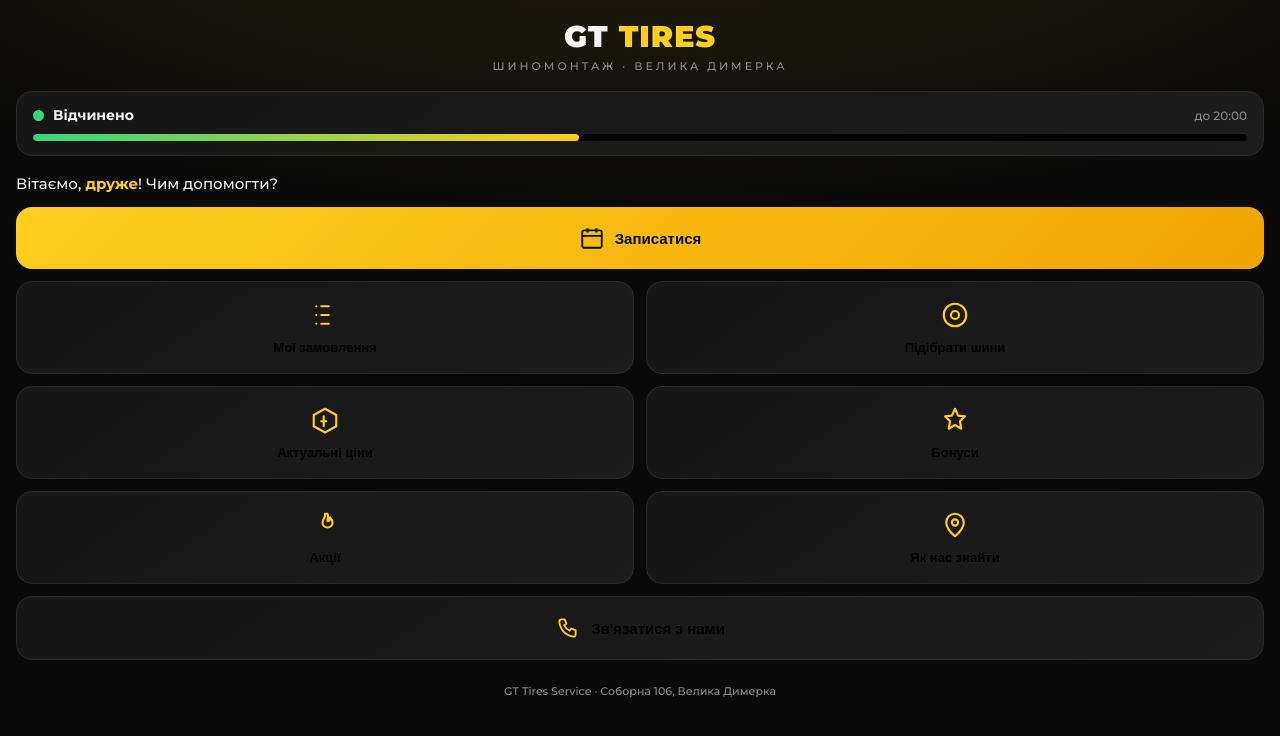
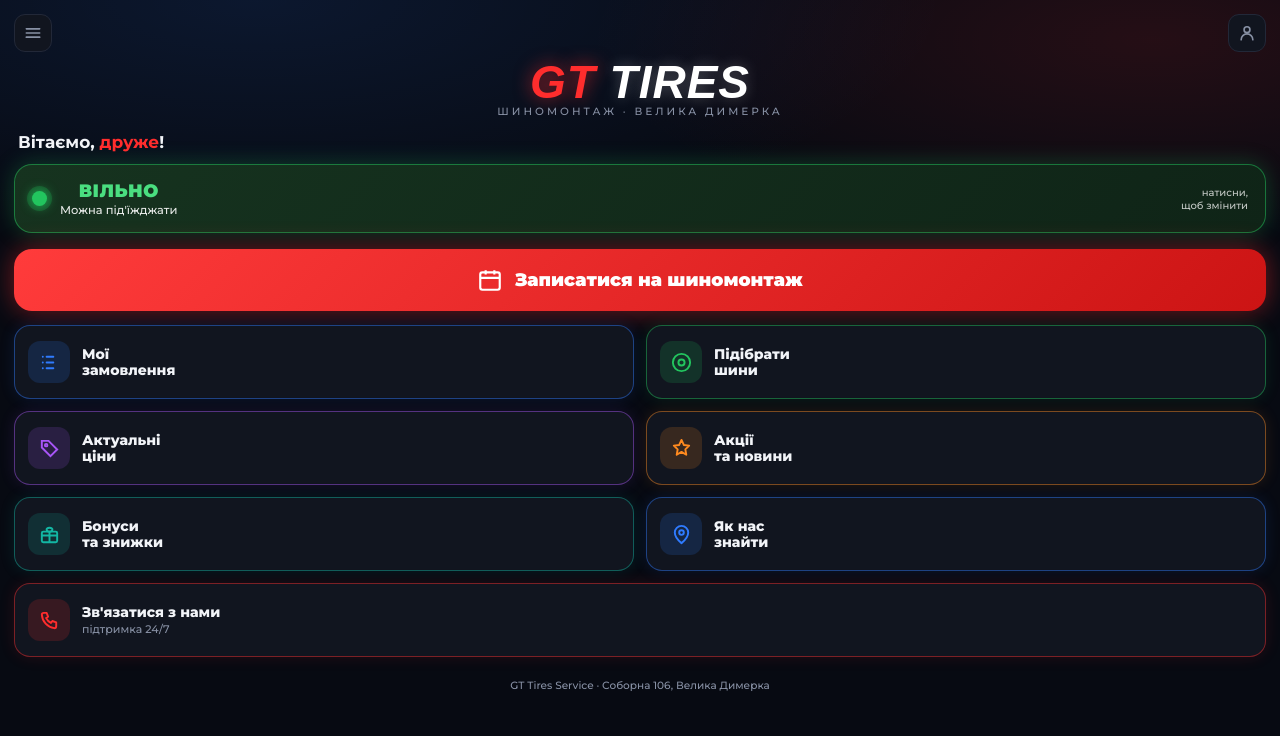
Before and after one commit to tangar19901990/gt-tires-app, a plain HTML site: page gt-tires-miniapp.html in a window 1280 px wide. Drawn offline with Linux system fonts and the light colour scheme; no server answers.

Commit message:
Add files via upload

```diff
--- a/gt-tires-miniapp.html
+++ b/gt-tires-miniapp.html
@@ -6,248 +6,248 @@
 <title>GT Tires Service</title>
 <script src="https://telegram.org/js/telegram-web-app.js"></script>
 <link rel="preconnect" href="https://fonts.googleapis.com">
-<link href="https://fonts.googleapis.com/css2?family=Montserrat:wght@500;700;900&display=swap" rel="stylesheet">
+<link href="https://fonts.googleapis.com/css2?family=Montserrat:wght@500;700;800;900&family=Oswald:ital,wght@1,600;1,700&display=swap" rel="stylesheet">
 <style>
   /* ============================================================
-     GT Tires Mini App — Блок 2: Головний екран
-     Стиль: чорний + золото (#ffce1f), Montserrat
+     GT Tires Mini App — Головний екран (неон-формат)
      ============================================================ */
-
   :root{
-    --gold:#ffce1f;
-    --gold-soft:rgba(255,206,31,.15);
-    --bg:#0a0a0a;
-    --card:#161616;
-    --card-2:#1d1d1d;
-    --line:#2a2a2a;
-    --text:#f4f4f4;
-    --muted:#8a8a8a;
+    --bg:#070a12;
+    --card:#11151f;
+    --line:#222838;
+    --text:#f2f4f8;
+    --muted:#8891a5;
+    --red:#ff2d2d;
+    --blue:#2f7bff;
+    --green:#22c55e;
+    --purple:#a855f7;
+    --orange:#ff8a1f;
+    --teal:#13b6a3;
   }
   *{box-sizing:border-box;margin:0;padding:0;-webkit-tap-highlight-color:transparent;}
   body{
-    font-family:'Montserrat',-apple-system,system-ui,sans-serif;
+    font-family:'Montserrat',system-ui,sans-serif;
     background:var(--bg);
     color:var(--text);
     min-height:100vh;
-    padding:18px 16px 40px;
-    background-image:radial-gradient(120% 60% at 50% -10%, rgba(255,206,31,.10), transparent 60%);
+    padding:14px 14px 36px;
+    background-image:
+      radial-gradient(90% 50% at 20% 0%, rgba(47,123,255,.12), transparent 60%),
+      radial-gradient(80% 45% at 90% 5%, rgba(255,45,45,.12), transparent 55%);
   }
 
-  /* ---------- Логотип ---------- */
-  .logo{
-    text-align:center;
-    font-weight:900;
-    font-size:30px;
-    letter-spacing:1px;
-    margin-bottom:4px;
+  /* ---- Верхня панель ---- */
+  .topbar{display:flex;align-items:center;justify-content:space-between;margin-bottom:10px;}
+  .icon-btn{width:38px;height:38px;border-radius:11px;background:var(--card);border:1px solid var(--line);
+            display:flex;align-items:center;justify-content:center;}
+  .icon-btn svg{width:20px;height:20px;stroke:var(--muted);fill:none;stroke-width:2;}
+
+  /* ---- Логотип ---- */
+  .logo{font-family:'Oswald',sans-serif;font-style:italic;font-weight:700;
+        text-align:center;font-size:46px;line-height:.9;letter-spacing:1px;margin:6px 0 2px;}
+  .logo .gt{color:var(--red);text-shadow:0 0 18px rgba(255,45,45,.65);}
+  .logo .tr{color:#fff;text-shadow:0 0 14px rgba(255,255,255,.25);}
+  .tagline{text-align:center;color:var(--muted);font-size:10.5px;letter-spacing:3px;
+           text-transform:uppercase;margin-bottom:14px;}
+
+  /* ---- Привітання ---- */
+  .hello{font-size:17px;font-weight:700;margin:0 4px 12px;}
+  .hello b{color:var(--red);}
+
+  /* ---- Індикатор зайнятості (тапабельний) ---- */
+  .busy{
+    width:100%;border:none;cursor:pointer;border-radius:18px;padding:16px 18px;
+    display:flex;align-items:center;gap:13px;margin-bottom:16px;
+    transition:transform .12s ease, box-shadow .25s ease, background .25s ease;
+    color:#fff;font-family:inherit;
   }
-  .logo span{color:var(--gold);}
-  .tagline{
-    text-align:center;
-    color:var(--muted);
-    font-size:11px;
-    letter-spacing:3px;
-    text-transform:uppercase;
-    margin-bottom:18px;
+  .busy:active{transform:scale(.98);}
+  .busy .b-dot{width:15px;height:15px;border-radius:50%;background:#fff;flex-shrink:0;
+               box-shadow:0 0 0 5px rgba(255,255,255,.18);}
+  .busy .b-title{font-weight:900;font-size:18px;letter-spacing:.5px;}
+  .busy .b-sub{font-size:11.5px;opacity:.9;margin-top:1px;}
+  .busy .b-hint{margin-left:auto;font-size:10px;opacity:.75;text-align:right;line-height:1.3;}
+  .busy.free{background:linear-gradient(135deg,#16331f,#0f2417);
+             box-shadow:0 0 22px rgba(34,197,94,.28),inset 0 0 0 1px rgba(34,197,94,.5);}
+  .busy.free .b-dot{background:var(--green);box-shadow:0 0 12px var(--green),0 0 0 5px rgba(34,197,94,.22);}
+  .busy.free .b-title{color:#4ade80;}
+  .busy.busy-on{background:linear-gradient(135deg,#3a1414,#260d0d);
+                box-shadow:0 0 22px rgba(255,45,45,.30),inset 0 0 0 1px rgba(255,45,45,.55);}
+  .busy.busy-on .b-dot{background:var(--red);box-shadow:0 0 12px var(--red),0 0 0 5px rgba(255,45,45,.22);}
+  .busy.busy-on .b-title{color:#ff6b6b;}
+
+  /* ---- Кнопка запису ---- */
+  .cta{
+    width:100%;border:none;cursor:pointer;border-radius:18px;padding:18px;
+    display:flex;align-items:center;justify-content:center;gap:12px;margin-bottom:14px;
+    background:linear-gradient(135deg,#ff3b3b,#cc1414);color:#fff;font-family:inherit;
+    box-shadow:0 0 26px rgba(255,45,45,.45);transition:transform .12s ease;
   }
+  .cta:active{transform:scale(.98);}
+  .cta svg{width:26px;height:26px;stroke:#fff;fill:none;stroke-width:2;}
+  .cta span{font-weight:900;font-size:18px;}
 
-  /* ---------- Індикатор завантаженості ---------- */
-  .status{
-    background:linear-gradient(145deg,var(--card),var(--card-2));
-    border:1px solid var(--line);
-    border-radius:16px;
-    padding:14px 16px;
-    margin-bottom:18px;
+  /* ---- Сітка кольорових кнопок ---- */
+  .grid{display:grid;grid-template-columns:1fr 1fr;gap:12px;}
+  .tile{
+    border:none;cursor:pointer;border-radius:16px;padding:16px 14px;text-align:left;
+    background:var(--card);font-family:inherit;color:var(--text);
+    display:flex;align-items:center;gap:12px;
+    transition:transform .12s ease, box-shadow .2s ease;
+    position:relative;overflow:hidden;
   }
-  .status-top{display:flex;align-items:center;gap:9px;margin-bottom:10px;}
-  .dot{
-    width:11px;height:11px;border-radius:50%;
-    background:#37d67a;flex-shrink:0;
-    box-shadow:0 0 0 0 rgba(55,214,122,.6);
-    animation:pulse 1.8s infinite;
-  }
-  .dot.closed{background:#e34; animation:none; box-shadow:none;}
-  @keyframes pulse{
-    0%{box-shadow:0 0 0 0 rgba(55,214,122,.55);}
-    70%{box-shadow:0 0 0 9px rgba(55,214,122,0);}
-    100%{box-shadow:0 0 0 0 rgba(55,214,122,0);}
-  }
-  .status-text{font-weight:700;font-size:14px;}
-  .status-sub{color:var(--muted);font-size:12px;margin-left:auto;}
-  .bar{height:7px;background:#000;border-radius:6px;overflow:hidden;}
-  .bar-fill{
-    height:100%;width:45%;border-radius:6px;
-    background:linear-gradient(90deg,#37d67a,var(--gold));
-    transition:width .6s ease;
-  }
+  .tile:active{transform:scale(.97);}
+  .tile .ic{width:42px;height:42px;border-radius:12px;flex-shrink:0;
+            display:flex;align-items:center;justify-content:center;}
+  .tile .ic svg{width:23px;height:23px;fill:none;stroke-width:2;}
+  .tile .t1{font-weight:800;font-size:14px;line-height:1.15;}
+  .tile .t2{color:var(--muted);font-size:11px;margin-top:2px;}
+  .tile.wide{grid-column:1 / -1;}
 
-  /* ---------- Привітання ---------- */
-  .hello{font-size:15px;margin-bottom:14px;}
-  .hello b{color:var(--gold);}
+  /* кольорові акценти */
+  .c-blue{box-shadow:inset 0 0 0 1px rgba(47,123,255,.45),0 0 16px rgba(47,123,255,.12);}
+  .c-blue .ic{background:rgba(47,123,255,.16);} .c-blue .ic svg{stroke:var(--blue);}
+  .c-green{box-shadow:inset 0 0 0 1px rgba(34,197,94,.45),0 0 16px rgba(34,197,94,.12);}
+  .c-green .ic{background:rgba(34,197,94,.16);} .c-green .ic svg{stroke:var(--green);}
+  .c-purple{box-shadow:inset 0 0 0 1px rgba(168,85,247,.45),0 0 16px rgba(168,85,247,.12);}
+  .c-purple .ic{background:rgba(168,85,247,.16);} .c-purple .ic svg{stroke:var(--purple);}
+  .c-orange{box-shadow:inset 0 0 0 1px rgba(255,138,31,.45),0 0 16px rgba(255,138,31,.12);}
+  .c-orange .ic{background:rgba(255,138,31,.16);} .c-orange .ic svg{stroke:var(--orange);}
+  .c-teal{box-shadow:inset 0 0 0 1px rgba(19,182,163,.45),0 0 16px rgba(19,182,163,.12);}
+  .c-teal .ic{background:rgba(19,182,163,.16);} .c-teal .ic svg{stroke:var(--teal);}
+  .c-red{box-shadow:inset 0 0 0 1px rgba(255,45,45,.45),0 0 16px rgba(255,45,45,.12);}
+  .c-red .ic{background:rgba(255,45,45,.16);} .c-red .ic svg{stroke:var(--red);}
 
-  /* ---------- Кнопки ---------- */
-  .grid{display:grid;grid-template-columns:1fr 1fr;gap:12px;}
-  .btn{
-    background:linear-gradient(145deg,var(--card),var(--card-2));
-    border:1px solid var(--line);
-    border-radius:16px;
-    padding:18px 14px;
-    display:flex;flex-direction:column;align-items:center;gap:10px;
-    cursor:pointer;
-    transition:transform .12s ease, box-shadow .12s ease, border-color .12s ease;
-    position:relative;
-  }
-  .btn:active{
-    transform:scale(.97);
-    border-color:var(--gold);
-    box-shadow:0 0 18px var(--gold-soft);
-  }
-  .btn svg{width:30px;height:30px;stroke:var(--gold);fill:none;stroke-width:1.7;}
-  .btn span{font-size:13px;font-weight:700;text-align:center;}
-
-  .btn.wide{grid-column:1 / -1;flex-direction:row;justify-content:center;padding:18px;}
-  .btn.wide svg{width:26px;height:26px;}
-  .btn.wide span{font-size:15px;}
-  .btn.primary{
-    background:linear-gradient(135deg,#ffce1f,#f0a500);
-    border:none;
-  }
-  .btn.primary svg{stroke:#0a0a0a;}
-  .btn.primary span{color:#0a0a0a;font-weight:900;}
-  .badge{
-    position:absolute;top:-7px;right:14px;
-    background:#0a0a0a;color:var(--gold);
-    font-size:10px;font-weight:900;
-    padding:3px 8px;border-radius:20px;
-    border:1px solid var(--gold);
-  }
-  .footer{text-align:center;color:var(--muted);font-size:11px;margin-top:24px;}
+  .footer{text-align:center;color:var(--muted);font-size:10.5px;margin-top:22px;}
 </style>
 </head>
 <body>
 
-  <!-- =====================================================
-       CONFIG — встав сюди значення з Supabase (Settings → API)
-       ===================================================== -->
+  <!-- CONFIG -->
   <script>
     const SUPABASE_URL = "https://lxeswqlkereptdtwytbp.supabase.co";
     const SUPABASE_KEY = "eyJhbGciOiJIUzI1NiIsInR5cCI6IkpXVCJ9.eyJpc3MiOiJzdXBhYmFzZSIsInJlZiI6Imx4ZXN3cWxrZXJlcHRkdHd5dGJwIiwicm9sZSI6ImFub24iLCJpYXQiOjE3ODA4MzEyNDgsImV4cCI6MjA5NjQwNzI0OH0.CIkN-KAhlM6TgFzdkaCyUbnvTq4OmiNH953IHJR4x5E";
   </script>
 
-  <div class="logo">GT <span>TIRES</span></div>
+  <div class="topbar">
+    <div class="icon-btn"><svg viewBox="0 0 24 24"><path d="M4 7h16M4 12h16M4 17h16" stroke-linecap="round"/></svg></div>
+    <div class="icon-btn"><svg viewBox="0 0 24 24"><circle cx="12" cy="8" r="3.5"/><path d="M5 20a7 7 0 0114 0" stroke-linecap="round"/></svg></div>
+  </div>
+
+  <div class="logo"><span class="gt">GT</span> <span class="tr">TIRES</span></div>
   <div class="tagline">Шиномонтаж · Велика Димерка</div>
 
-  <!-- Індикатор завантаженості (поки демо — підключимо до gt_queue у наступному блоці) -->
-  <div class="status">
-    <div class="status-top">
-      <div class="dot" id="dot"></div>
-      <div class="status-text" id="statusText">Відчинено</div>
-      <div class="status-sub" id="statusSub">до 20:00</div>
+  <div class="hello">Вітаємо, <b id="userName">друже</b>!</div>
+
+  <!-- Індикатор зайнятості — тапни, щоб перемкнути -->
+  <button class="busy free" id="busyBtn" onclick="toggleBusy()">
+    <div class="b-dot"></div>
+    <div>
+      <div class="b-title" id="busyTitle">ВІЛЬНО</div>
+      <div class="b-sub" id="busySub">Можна під'їжджати</div>
     </div>
-    <div class="bar"><div class="bar-fill" id="barFill" style="width:45%"></div></div>
-  </div>
+    <div class="b-hint">натисни,<br>щоб змінити</div>
+  </button>
 
-  <div class="hello">Вітаємо, <b id="userName">друже</b>! Чим допомогти?</div>
+  <!-- Запис -->
+  <button class="cta" onclick="open_('record')">
+    <svg viewBox="0 0 24 24"><rect x="3" y="5" width="18" height="16" rx="2"/><path d="M16 3v4M8 3v4M3 10h18"/></svg>
+    <span>Записатися на шиномонтаж</span>
+  </button>
 
   <div class="grid">
-
-    <!-- Запис — широка кнопка з бейджем -->
-    <button class="btn wide primary" onclick="open_('record')">
-      <svg viewBox="0 0 24 24"><rect x="3" y="5" width="18" height="16" rx="2"/><path d="M16 3v4M8 3v4M3 10h18"/></svg>
-      <span>Записатися</span>
-      <div class="badge" style="color:#0a0a0a;background:#0a0a0a;border-color:#0a0a0a;display:none"></div>
+    <button class="tile c-blue" onclick="open_('orders')">
+      <div class="ic"><svg viewBox="0 0 24 24"><path d="M9 6h7M9 12h7M9 18h7M5 6h.01M5 12h.01M5 18h.01" stroke-linecap="round"/></svg></div>
+      <div><div class="t1">Мої</div><div class="t1">замовлення</div></div>
     </button>
 
-    <button class="btn" onclick="open_('orders')">
-      <svg viewBox="0 0 24 24"><path d="M9 5h6M5 5h.01M5 12h.01M5 19h.01M9 12h6M9 19h6" stroke-linecap="round"/></svg>
-      <span>Мої замовлення</span>
+    <button class="tile c-green" onclick="open_('tires')">
+      <div class="ic"><svg viewBox="0 0 24 24"><circle cx="12" cy="12" r="9"/><circle cx="12" cy="12" r="3.2"/></svg></div>
+      <div><div class="t1">Підібрати</div><div class="t1">шини</div></div>
     </button>
 
-    <button class="btn" onclick="open_('tires')">
-      <svg viewBox="0 0 24 24"><circle cx="12" cy="12" r="9"/><circle cx="12" cy="12" r="3.2"/></svg>
-      <span>Підібрати шини</span>
+    <button class="tile c-purple" onclick="open_('prices')">
+      <div class="ic"><svg viewBox="0 0 24 24"><path d="M4 4h7l9 9-7 7-9-9V4z"/><circle cx="8.5" cy="8.5" r="1.3"/></svg></div>
+      <div><div class="t1">Актуальні</div><div class="t1">ціни</div></div>
     </button>
 
-    <button class="btn" onclick="open_('prices')">
-      <svg viewBox="0 0 24 24"><path d="M3 8l9-5 9 5v9l-9 5-9-5V8z"/><path d="M9 13h4M11 9v8" stroke-linecap="round"/></svg>
-      <span>Актуальні ціни</span>
+    <button class="tile c-orange" onclick="open_('promo')">
+      <div class="ic"><svg viewBox="0 0 24 24"><path d="M12 3l2.4 5.3L20 9l-4 3.9 1 5.6-5-3-5 3 1-5.6L4 9l5.6-.7L12 3z" stroke-linejoin="round"/></svg></div>
+      <div><div class="t1">Акції</div><div class="t1">та новини</div></div>
     </button>
 
-    <button class="btn" onclick="open_('bonus')">
-      <svg viewBox="0 0 24 24"><path d="M12 3l2.5 5.5L20 9l-4 4 1 6-5-3-5 3 1-6-4-4 5.5-.5L12 3z" stroke-linejoin="round"/></svg>
-      <span>Бонуси</span>
+    <button class="tile c-teal" onclick="open_('bonus')">
+      <div class="ic"><svg viewBox="0 0 24 24"><rect x="4" y="9" width="16" height="11" rx="1.5"/><path d="M4 13h16M12 9v11M12 9C9 9 7 5 12 5s3 4 0 4z" stroke-linejoin="round"/></svg></div>
+      <div><div class="t1">Бонуси</div><div class="t1">та знижки</div></div>
     </button>
 
-    <button class="btn" onclick="open_('promo')">
-      <svg viewBox="0 0 24 24"><path d="M12 3c1 3-2 4-2 7a4 4 0 008 0c0-2-1-3-2-4 0 2-1 3-2 3 0-3 1-4 0-6z" stroke-linejoin="round"/></svg>
-      <span>Акції</span>
+    <button class="tile c-blue" onclick="open_('map')">
+      <div class="ic"><svg viewBox="0 0 24 24"><path d="M12 21s7-5.5 7-11a7 7 0 10-14 0c0 5.5 7 11 7 11z"/><circle cx="12" cy="10" r="2.4"/></svg></div>
+      <div><div class="t1">Як нас</div><div class="t1">знайти</div></div>
     </button>
 
-    <button class="btn" onclick="open_('map')">
-      <svg viewBox="0 0 24 24"><path d="M12 21s7-5.5 7-11a7 7 0 10-14 0c0 5.5 7 11 7 11z"/><circle cx="12" cy="10" r="2.5"/></svg>
-      <span>Як нас знайти</span>
+    <button class="tile c-red wide" onclick="open_('contact')">
+      <div class="ic"><svg viewBox="0 0 24 24"><path d="M6 4h3l1.5 4-2 1.5a11 11 0 005 5l1.5-2 4 1.5V18a2 2 0 01-2 2A15 15 0 014 6a2 2 0 012-2z" stroke-linejoin="round"/></svg></div>
+      <div><div class="t1">Зв'язатися з нами</div><div class="t2">підтримка 24/7</div></div>
     </button>
-
-    <!-- Зв'язок — широка кнопка знизу -->
-    <button class="btn wide" onclick="open_('contact')">
-      <svg viewBox="0 0 24 24"><path d="M6 4h3l1.5 4-2 1.5a11 11 0 005 5l1.5-2 4 1.5V18a2 2 0 01-2 2A15 15 0 014 6a2 2 0 012-2z" stroke-linejoin="round"/></svg>
-      <span>Зв'язатися з нами</span>
-    </button>
-
   </div>
 
   <div class="footer">GT Tires Service · Соборна 106, Велика Димерка</div>
 
 <script>
-  // --- Telegram WebApp ---
   const tg = window.Telegram?.WebApp;
   if (tg){
     tg.expand();
-    tg.setHeaderColor?.('#0a0a0a');
-    tg.setBackgroundColor?.('#0a0a0a');
+    tg.setHeaderColor?.('#070a12');
+    tg.setBackgroundColor?.('#070a12');
     const name = tg.initDataUnsafe?.user?.first_name;
     if (name) document.getElementById('userName').textContent = name;
   }
 
-  // --- Жива завантаженість із Supabase (таблиця gt_queue) ---
-  async function loadQueue(){
+  const H = { apikey:SUPABASE_KEY, Authorization:'Bearer '+SUPABASE_KEY };
+  let isFree = true;
+
+  function paintBusy(){
+    const b = document.getElementById('busyBtn');
+    const t = document.getElementById('busyTitle');
+    const s = document.getElementById('busySub');
+    if (isFree){
+      b.classList.add('free'); b.classList.remove('busy-on');
+      t.textContent = 'ВІЛЬНО'; s.textContent = 'Можна під\'їжджати';
+    } else {
+      b.classList.add('busy-on'); b.classList.remove('free');
+      t.textContent = 'ЗАЙНЯТО'; s.textContent = 'Майстер у роботі';
+    }
+  }
+
+  // Прочитати поточний стан з бази
+  async function loadBusy(){
     try{
-      const r = await fetch(
-        SUPABASE_URL + '/rest/v1/gt_queue?id=eq.1&select=*',
-        { headers:{ apikey:SUPABASE_KEY, Authorization:'Bearer '+SUPABASE_KEY } }
-      );
+      const r = await fetch(SUPABASE_URL+'/rest/v1/gt_queue?id=eq.1&select=is_open', {headers:H});
       const rows = await r.json();
-      const q = rows && rows[0];
-      if (!q) return;
+      if (rows && rows[0]) { isFree = !!rows[0].is_open; paintBusy(); }
+    }catch(e){}
+  }
+  loadBusy();
 
-      const dot  = document.getElementById('dot');
-      const text = document.getElementById('statusText');
-      const sub  = document.getElementById('statusSub');
-      const bar  = document.getElementById('barFill');
+  // Тап — перемкнути і зберегти в базу
+  async function toggleBusy(){
+    isFree = !isFree;
+    paintBusy();
+    try{
+      await fetch(SUPABASE_URL+'/rest/v1/gt_queue?id=eq.1', {
+        method:'PATCH',
+        headers:{...H,'Content-Type':'application/json',Prefer:'return=minimal'},
+        body: JSON.stringify({ is_open:isFree, status_text: isFree?'Відчинено':'Зайнято' })
+      });
+    }catch(e){}
+  }
 
-      if (q.is_open){
-        dot.classList.remove('closed');
-        text.textContent = q.status_text || 'Відчинено';
-        sub.textContent  = q.work_until ? ('до ' + q.work_until) : '';
-      } else {
-        dot.classList.add('closed');
-        text.textContent = 'Зачинено';
-        sub.textContent  = '';
-      }
-      const load = Math.min(10 + (q.queue_count || 0) * 20, 100);
-      bar.style.width = load + '%';
-    }catch(e){ /* лишаємо демо-значення, екран не ламаємо */ }
-  }
-  loadQueue();
-
-  // --- Заглушки розділів (замінимо у Блоках 3–8) ---
+  // Заглушки розділів (зробимо у наступних блоках)
   function open_(section){
-    const titles = {
-      record:'Онлайн запис', orders:'Мої замовлення', tires:'Підбір шин',
-      prices:'Актуальні ціни', bonus:'Бонусна система', promo:'Акції',
-      map:'Як нас знайти', contact:'Зв\'язок'
-    };
-    const msg = '«' + (titles[section]||section) + '» — зробимо в наступному блоці.';
+    const titles = {record:'Онлайн запис',orders:'Мої замовлення',tires:'Підбір шин',
+      prices:'Актуальні ціни',bonus:'Бонуси',promo:'Акції та новини',map:'Як нас знайти',contact:'Зв\'язок'};
+    const msg = '«'+(titles[section]||section)+'» — зробимо в наступному блоці.';
     if (tg?.showAlert) tg.showAlert(msg); else alert(msg);
   }
 </script>
```
